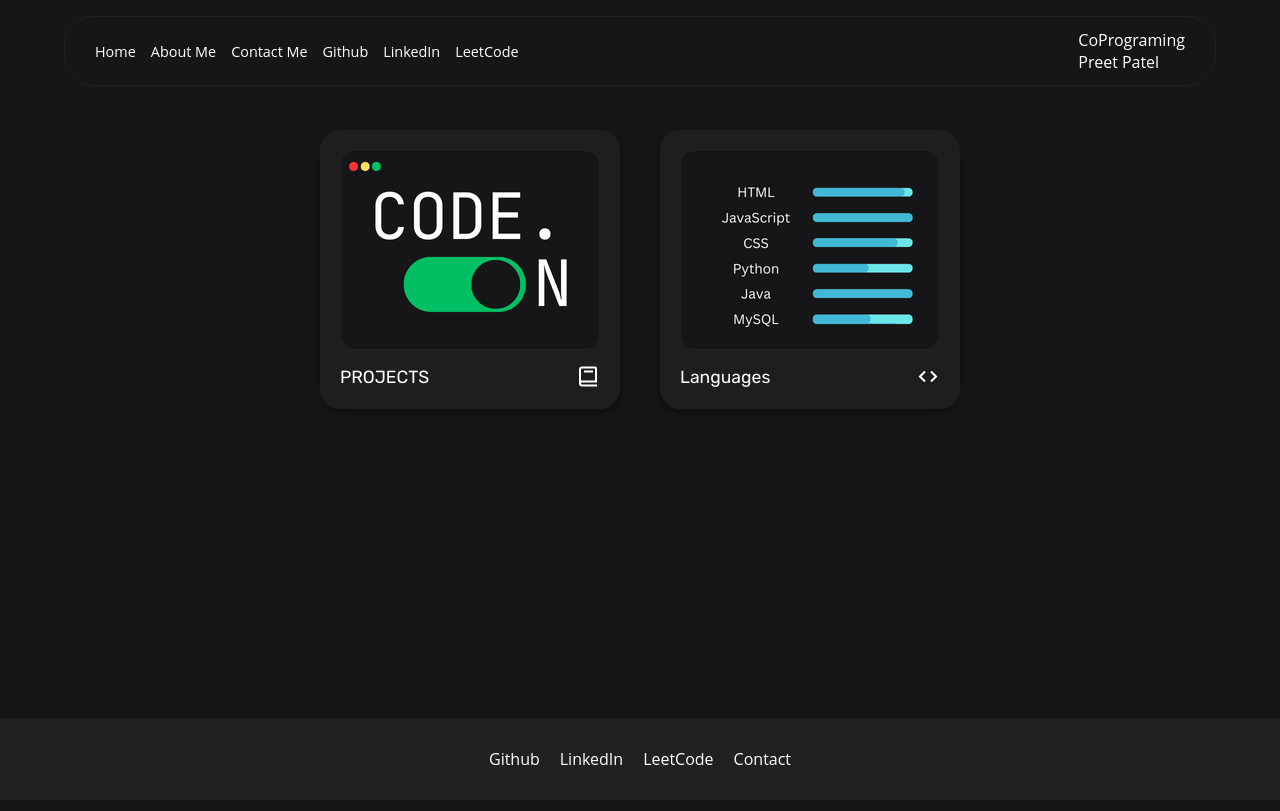
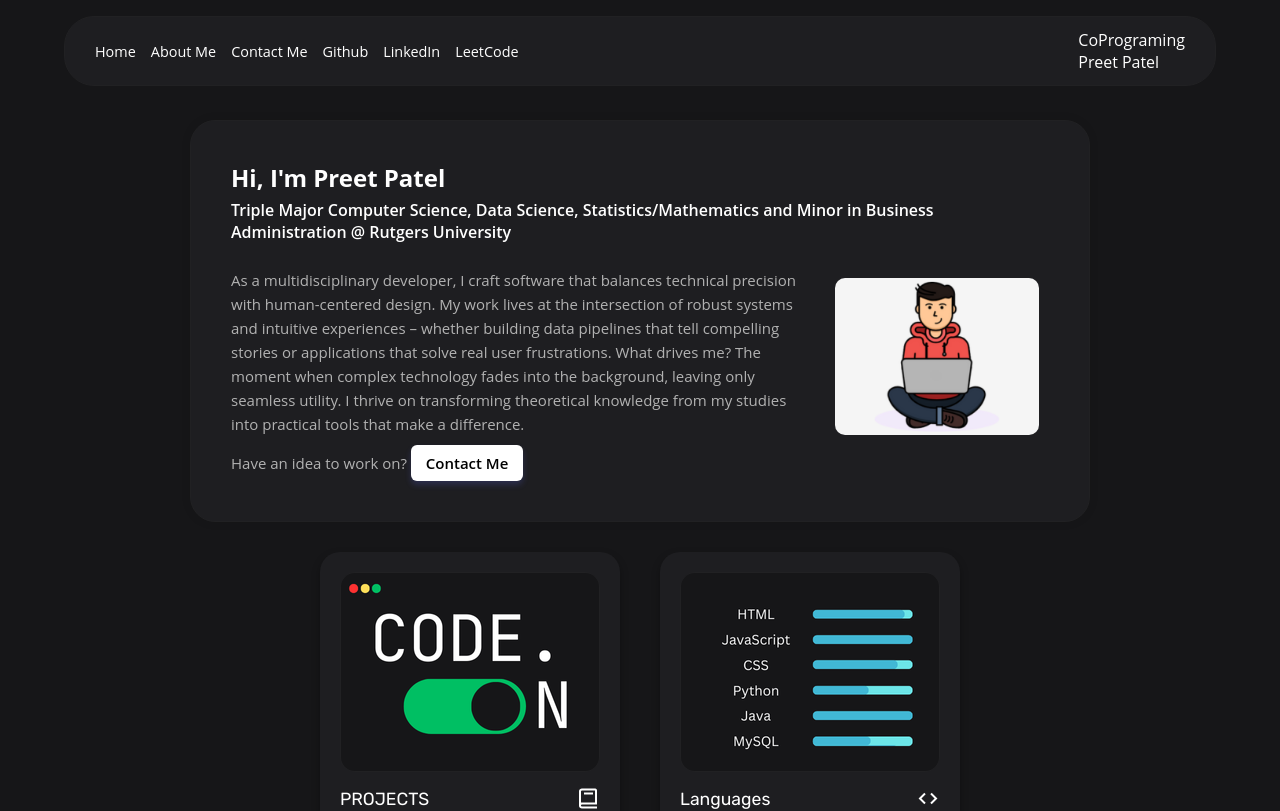
Before and after one commit to preetpatel18/PersonalPortifolio, a React (Create React App) app: page / in a window 1280 px wide. Shown: the top 811 px of the page. Built offline with nearby package versions, Linux system fonts and the light colour scheme.

Commit message:
completed front page

```diff
--- a/src/App.css
+++ b/src/App.css
@@ -49,7 +49,7 @@ header {
 
 /* Navigation Bar */
 .navbar {
-  background-color: var(--background-color);
+  background-color: var(--hover-background-color);
   border: 1px solid var(--border-color);
   width: 90vw;
   max-width: 1250px;
@@ -254,7 +254,6 @@ header {
 /* Content Styles */
 .content {
   width: 100%;
-  padding: 120px 40px 40px;
   display: flex;
   flex-wrap: wrap;
   justify-content: center;
@@ -305,6 +304,105 @@ header {
   font-size: 1.5rem;
 }
 
+
+.profile-card {
+  background-color: var(--hover-background-color);
+  border-radius: 25px;
+  box-shadow:var(--lightshadow-color);
+  border: 1px var(--border-color) solid;
+  padding: 40px;
+  transition: transform 0.3s ease, box-shadow 0.3s ease;
+  max-width: 900px;
+}
+
+.profile-name {
+  font-size: 24px;
+  font-weight: 700;
+  margin-bottom: 5px;
+  color: var(--text-color);
+}
+
+.profile-title {
+  font-size: 16px;
+  font-weight: 600;
+  color: var(--text-color);
+  margin-bottom: 25px;
+  position: relative;
+  display: inline-block;
+}
+.front{
+  width: 100%;
+  display: flex;
+  flex-wrap: wrap;
+  justify-content: center;
+  gap: 20px;
+  padding: 120px 40px 40px;
+}
+
+.profile-filter {
+  display: flex;
+  flex-wrap: wrap;
+  justify-content: space-between; /* Distribute space between items */
+  align-items: flex-start; /* Align items to the top */
+  gap: 20px;
+}
+
+/* Description takes 60-70% of space, image takes 30-40% on large screens */
+.profile-description {
+  font-size: 15px;
+  line-height: 1.6;
+  color: #b2b2b2;
+  flex: 1 1 60%; /* Grow, shrink, start at 60% width */
+  min-width: 300px; /* Minimum width before wrapping */
+}
+
+/* Image styling */
+.startup {
+  flex: 0 0 30%; /* Don't grow or shrink, start at 30% width */
+  max-width: 25%;
+  margin: 10px;
+  height: auto;
+  border-radius: 10px;
+  object-fit: cover; /* Ensures image covers space without distortion */
+}
+
+/* Stack vertically on smaller screens (e.g., mobile) */
+@media (max-width: 950px) {
+  .profile-filter {
+    flex-direction: column;
+    align-items: center;
+    text-align: center;
+  }
+
+  .profile-description,
+  .startup {
+    flex: 1 1 100%; /* Take full width */
+    max-width: 100%;
+  }
+  .profile-card .contact-btn{
+    display: none;
+  }
+}
+
+.contact-btn {
+  background-color: #ffffff;
+  color: black;
+  border: none;
+  padding: 8px 15px;
+  border-radius: 6px;
+  font-size: 15px;
+  font-weight: 600;
+  cursor: pointer;
+  transition: all 0.3s ease;
+  box-shadow: 0 4px 6px rgba(100, 108, 255, 0.2);
+}
+
+.contact-btn:hover {
+  background-color: #d92003;
+  color: white;
+  transform: translateY(-2px);
+  box-shadow: 0 6px 10px rgba(185, 73, 86, 0.3);
+}
 /* Footer Styles */
 .footer {
   background-color: var(--border-color);
@@ -332,7 +430,7 @@ header {
 
 @media (max-width: 600px) {
   .content {
-    padding: 100px 20px 20px;
+    padding: 20px 20px 20px;
   }
 
   .foot ul {
--- a/src/App.js
+++ b/src/App.js
@@ -1,6 +1,7 @@
 import { useState, useEffect, useRef } from 'react';
 import './App.css';
 import project from './Projects.png';
+import personalportifolio from './PersonalPortoflio.png';
 import languages from './Languages.png';
 function App() {
   // State management
@@ -132,9 +133,24 @@ function App() {
             </div>
           </div>
         </nav>
+        {/*Introduction*/}
 
         {/* Main Content */}
-        <main className="content">
+        <main className="front">
+          <div class="profile-card">
+            <h1 class="profile-name">Hi, I'm Preet Patel</h1>
+            <h2 class="profile-title">Triple Major Computer Science, Data Science, Statistics/Mathematics and Minor in Business Administration @ Rutgers University</h2>
+            <div class="profile-filter">
+              <p class="profile-description">
+              As a multidisciplinary developer, I craft software that balances technical precision with human-centered design. My work lives at the intersection of robust systems and intuitive experiences – whether building data pipelines that tell compelling stories or applications that solve real user frustrations.
+              What drives me? The moment when complex technology fades into the background, leaving only seamless utility. I thrive on transforming theoretical knowledge from my studies into practical tools that make a difference.
+              </p>
+              <img class="startup" src={personalportifolio} alt="Pic"></img>
+            </div>
+            <p class="profile-description">Have an idea to work on? <button class="contact-btn">Contact Me</button></p>
+          </div>
+
+          <div class="content">
             <div className="box">
               <div className="image-container" aria-hidden="true">
                 <img src={project} alt="Pic"></img>
@@ -153,6 +169,7 @@ function App() {
                 Languages
                 <i className="bx bx-code"></i>
               </p>
+            </div>
           </div>
         </main>
 
```
Also changed, not shown: src/PersonalPortoflio.png (added). Lines whose indentation alone changed are shown as unchanged.
